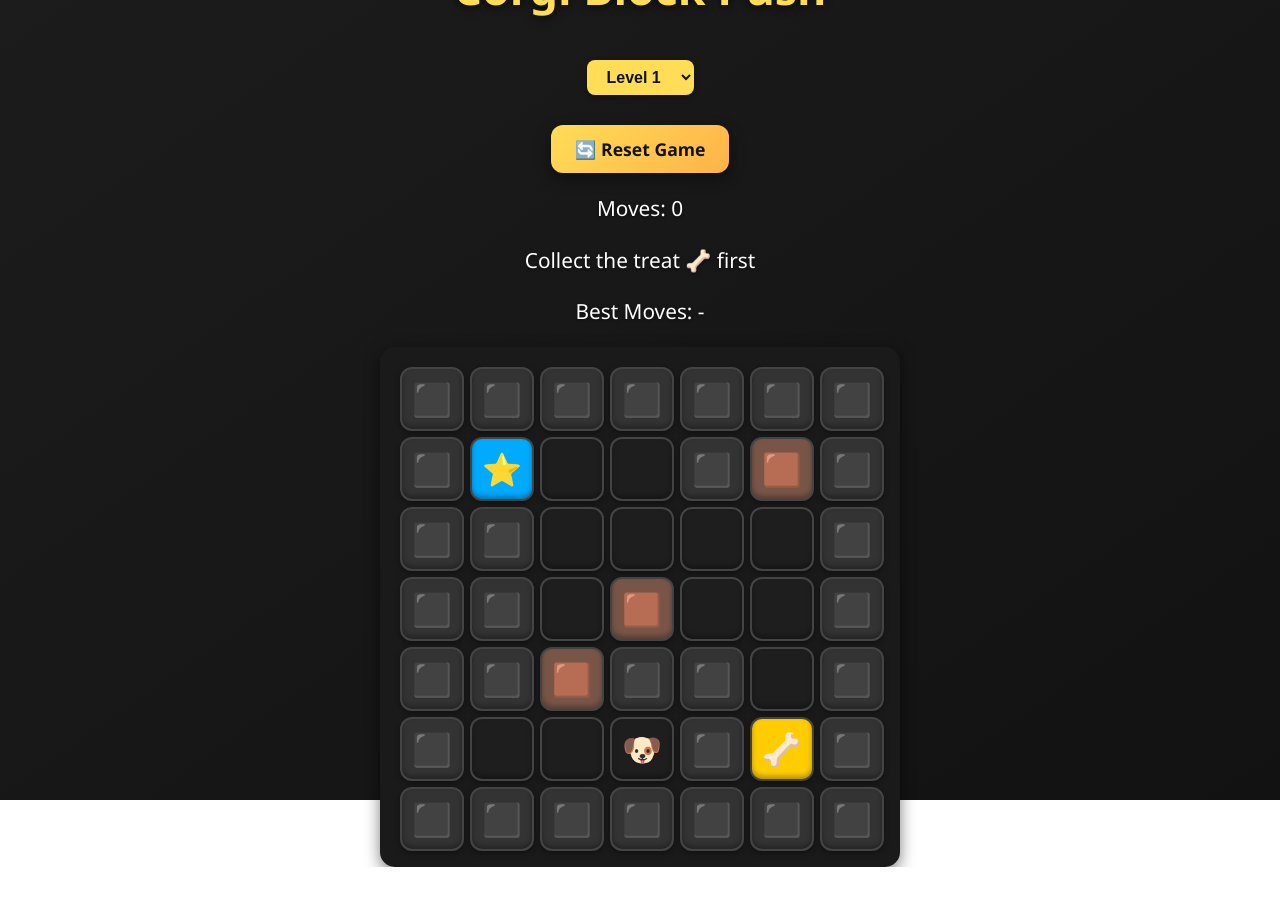
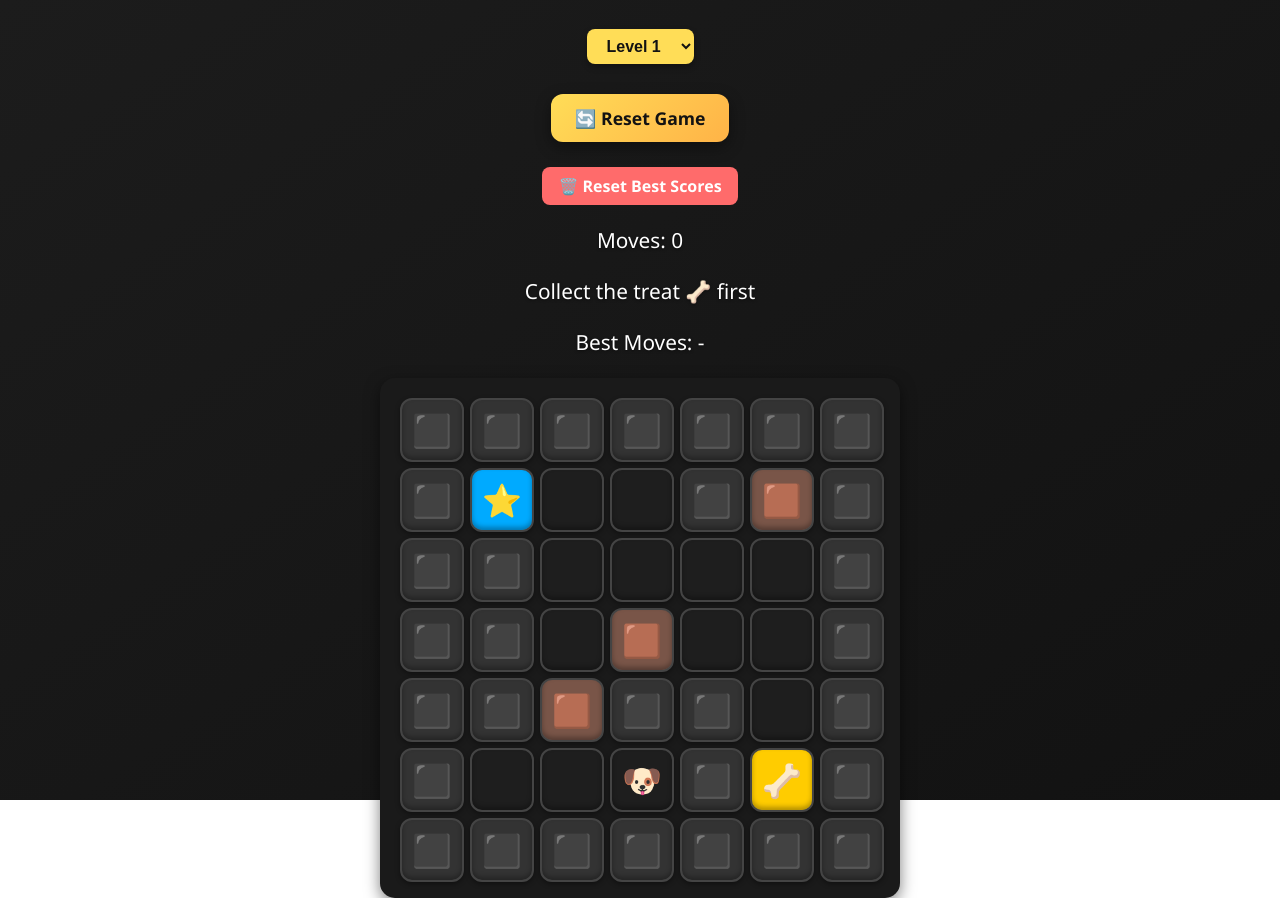
Before and after one commit to brendanbobryk/corgi-block-push, a React (Vite) app in the folder corgi-block-push/: page / in a window 1280 px wide. Before the commit the page ends 867 px from the top, so only its background shows below. Built offline with nearby package versions, Linux system fonts and the light colour scheme.

Commit message:
added reset best scores button

```diff
--- a/corgi-block-push/src/components/Game.jsx
+++ b/corgi-block-push/src/components/Game.jsx
@@ -233,6 +233,26 @@ const Game = () => {
         🔄 Reset Game
       </button>
 
+      <button
+        onClick={() => {
+        localStorage.removeItem("bestMoves");
+        setBestMoves({});
+        setShowNewBest(false); // optional
+        }}
+        style={{
+          padding: "8px 16px",
+          borderRadius: "8px",
+          border: "none",
+          backgroundColor: "#ff6b6b",
+          color: "#fff",
+          fontWeight: "bold",
+          cursor: "pointer",
+          marginTop: "5px"
+        }}
+      >
+        🗑️ Reset Best Scores
+      </button>
+
       {/* Moves display with New Best feedback */}
       <div className="status" style={{ position: "relative" }}>
         Moves: {moves}
```
